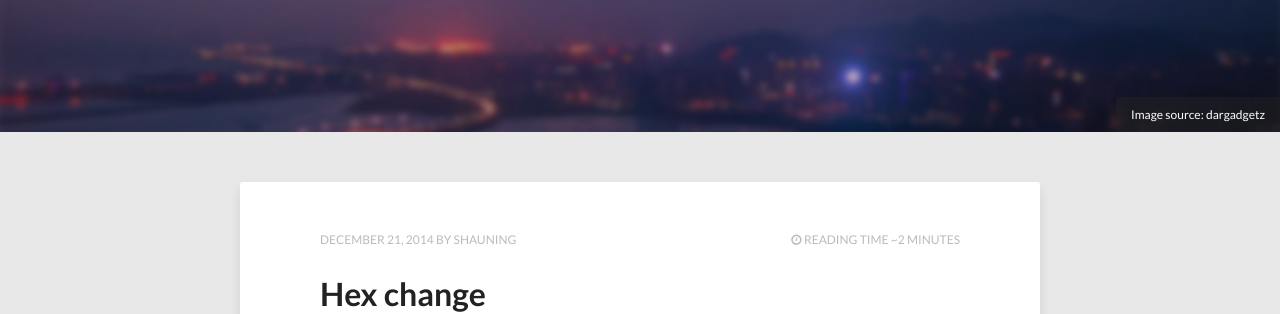
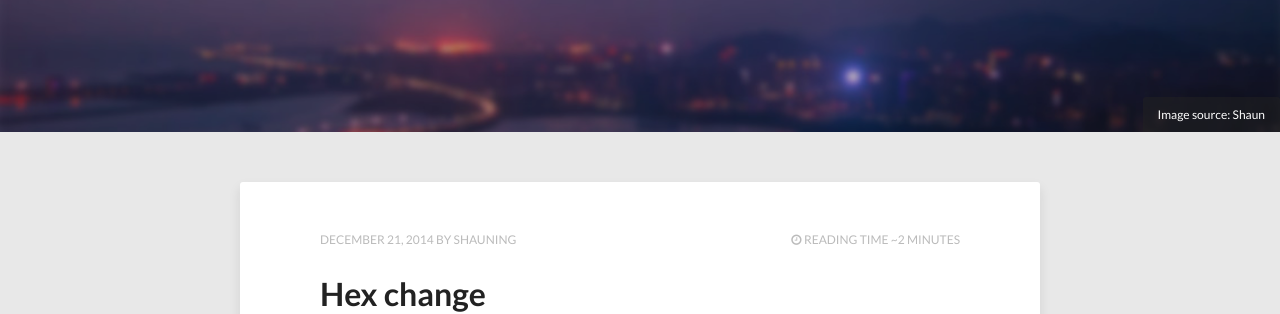
Before and after one commit to shauning/shauning.github.io, a Jekyll site: the page built from index.html, in a window 1280 px wide and 900 px high. Shown: the part 268-582 px from the top of the window. Built offline with Jekyll 4.4.1, drawn with Linux system fonts in a browser that asks for light colours; nearby versions of some CDN libraries; the list of posts is cut into pages by our own code.

Commit message:
基本设置修改

```diff
--- a/index.html
+++ b/index.html
@@ -6,8 +6,8 @@
 comments: false
 image:
   feature: abstract-1.jpg
-  credit: dargadgetz
-  creditlink: http://www.dargadgetz.com/ios-7-abstract-wallpaper-pack-for-iphone-5-and-ipod-touch-retina/
+  credit: Shaun
+  creditlink: http://huaban.com/pins/206688867/
 ---
 
 {% for post in paginator.posts %}
```
